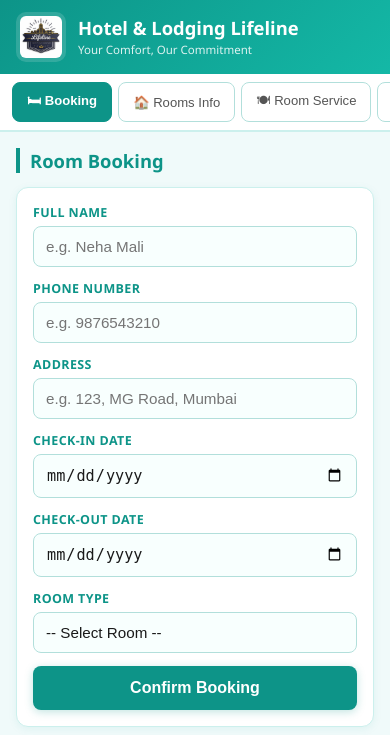
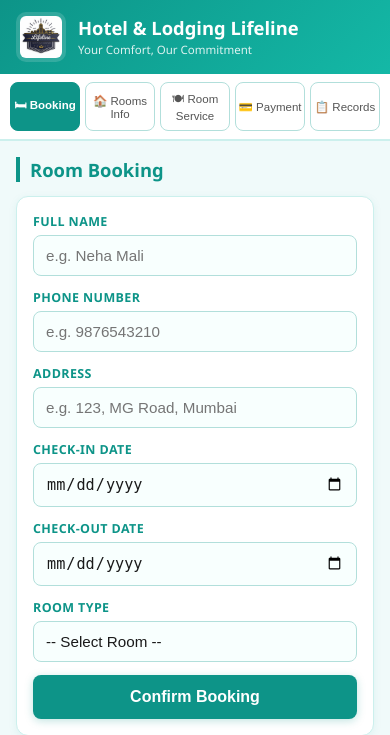
Before and after one commit to NehaMali04/hotel-lifeline, a Flask app: page / in a window 390 px wide. Shown: the top 735 px of the page. Run offline with Flask 3, Linux system fonts and the light colour scheme.

Commit message:
Fix nav - all 5 buttons visible on mobile

```diff
--- a/templates/index.html
+++ b/templates/index.html
@@ -13,9 +13,9 @@
     .header-text h1 { font-size: 1.15rem; color: #fff; line-height: 1.2; }
     .header-text p  { font-size: 0.72rem; color: rgba(255,255,255,0.85); margin-top: 2px; }
 
-    nav { background: #fff; display: flex; gap: 6px; padding: 8px 12px; border-bottom: 2px solid #ccf0ed; overflow-x: auto; -webkit-overflow-scrolling: touch; scrollbar-width: none; width: 100%; }
+    nav { background: #fff; display: grid; grid-template-columns: repeat(5,1fr); gap: 5px; padding: 8px 10px; border-bottom: 2px solid #ccf0ed; width: 100%; }
     nav::-webkit-scrollbar { display: none; }
-    nav button { background: transparent; border: 1px solid #b2dfdb; color: #555; padding: 8px 14px; border-radius: 8px; cursor: pointer; font-size: 0.82rem; white-space: nowrap; flex-shrink: 0; transition: all 0.2s; }
+    nav button { background: transparent; border: 1px solid #b2dfdb; color: #555; padding: 8px 2px; border-radius: 8px; cursor: pointer; font-size: 0.72rem; text-align: center; transition: all 0.2s; width: 100%; }
     nav button.active, nav button:hover { background: #0d9488; color: #fff; border-color: #0d9488; font-weight: 600; }
 
     .page { display: none; padding: 16px; width: 100%; }
@@ -119,8 +119,8 @@
       header img { height: 68px; width: 68px; }
       .header-text h1 { font-size: 1.7rem; }
       .header-text p  { font-size: 0.85rem; }
-      nav { padding: 10px 40px; }
-      nav button { font-size: 0.9rem; padding: 8px 18px; }
+      nav { display: flex; padding: 10px 40px; gap: 8px; }
+      nav button { font-size: 0.9rem; padding: 8px 18px; width: auto; }
       .page { padding: 36px 40px; max-width: 960px; margin: 0 auto; }
       .grid-2 { grid-template-columns: 1fr 1fr; gap: 16px; }
       .room-grid { grid-template-columns: 1fr 1fr; }
```
